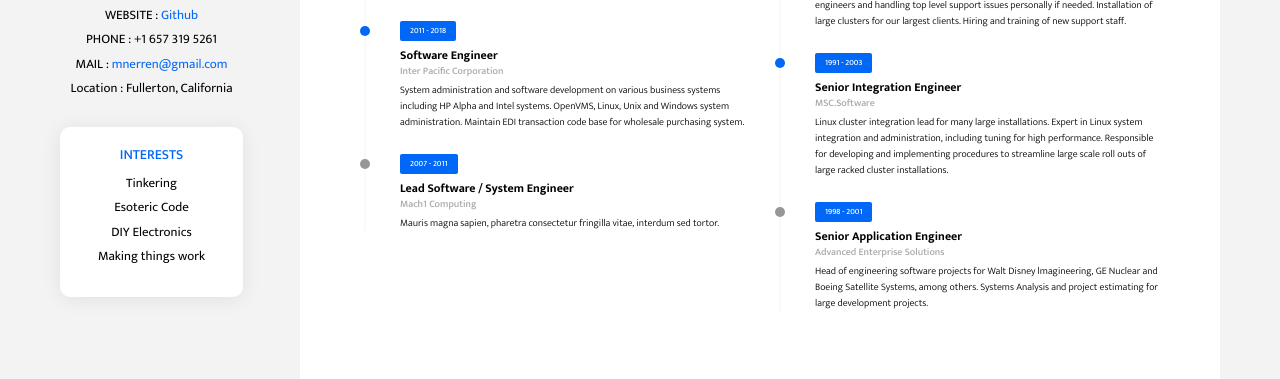
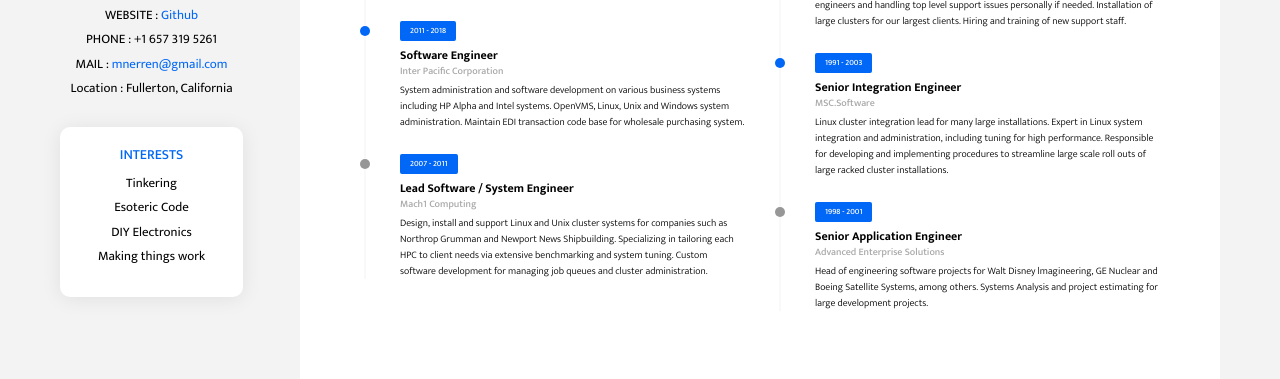
Before and after one commit to gitcyco/gitcyco.github.io, a website: page index.html in a window 1280 px wide. Shown: the part 372-751 px from the top of the page. Drawn offline with Linux system fonts and the light colour scheme.

Commit message:
misc formatting

```diff
--- a/index.html
+++ b/index.html
@@ -96,9 +96,7 @@
                                 <span class="badge badge-primary">2007 - 2011</span>
                                 <h6 class="time-line-item-title">Lead Software / System Engineer</h6>
                                 <p class="time-line-item-subtitle">Mach1 Computing</p>
-                                <p class="time-line-item-content">Mauris magna sapien, pharetra consectetur fringilla
-                                    vitae, interdum sed
-                                    tortor.
+                                <p class="time-line-item-content">Design, install and support Linux and Unix cluster systems for companies such as Northrop Grumman and Newport News Shipbuilding. Specializing in tailoring each HPC to client needs via extensive benchmarking and system tuning. Custom software development for managing job queues and cluster administration.
                                 </p>
                             </li>
                         </ul>
```
